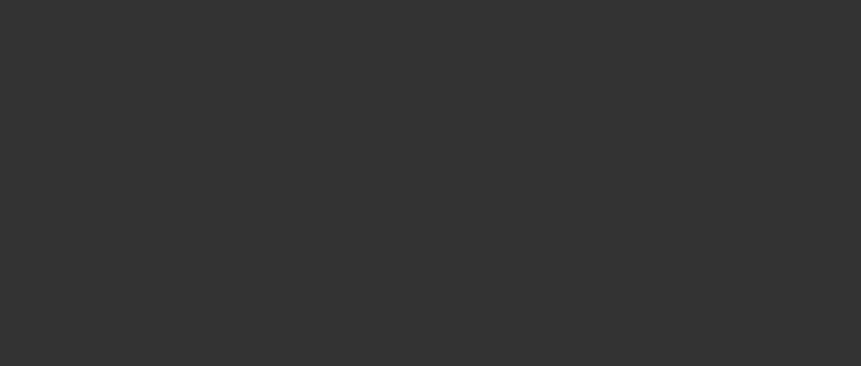
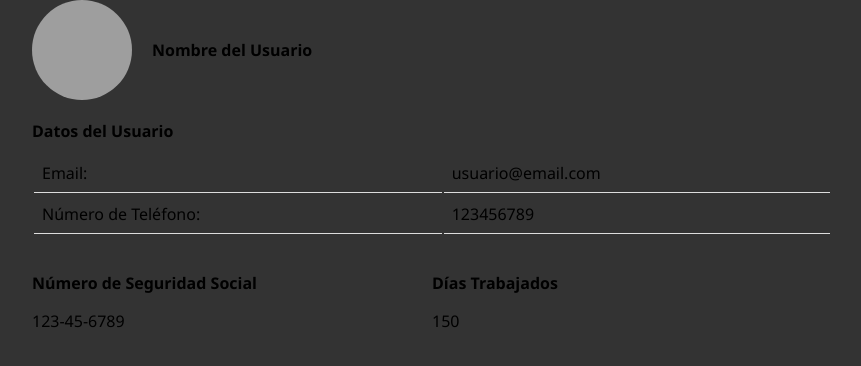
Before and after one commit to SyTW2324/E02, a Vue app in the folder labRecApp/frontend/: page /profile in a window 1280 px wide. Before the commit this address had no page. Shown: the top 366 px of the page, without its empty margins (208-1069 px from the left). Built offline with nearby package versions, Linux system fonts and the light colour scheme; grey boxes are pictures that could not be loaded.

Commit message:
Se añade la vista para el perfil de usuario

```diff
--- a/labRecApp/frontend/src/router/index.ts
+++ b/labRecApp/frontend/src/router/index.ts
@@ -36,6 +36,13 @@ const router = createRouter({
       component: () => import('../views/mainPage.vue'),
       meta: { requiresAuth: true },
       beforeEnter: authorizationGuard
+    },
+    {
+      path: '/profile',
+      name: 'profile',
+      component: () => import('../views/userProfile.vue'),
+      meta: { requiresAuth: true },
+      beforeEnter: authorizationGuard
     }
   ]
 })
--- /dev/null
+++ b/labRecApp/frontend/src/views/userProfile.vue
@@ -0,0 +1,114 @@
+<template>
+    <div class="user-profile">
+        <div class="profile-header">
+            <img :src="user.photo" alt="User Photo" class="profile-photo" />
+            <div class="user-info">
+                <h2>{{ user.fullName }}</h2>
+            </div>
+        </div>
+
+        <div class="profile-details">
+            <h3>Datos del Usuario</h3>
+            <table>
+                <tr>
+                    <td>Email:</td>
+                    <td>{{ user.email }}</td>
+                </tr>
+                <tr>
+                    <td>Número de Teléfono:</td>
+                    <td>{{ user.phoneNumber }}</td>
+                </tr>
+                <!-- Agrega más filas según los datos que desees mostrar -->
+            </table>
+        </div>
+
+        <div class="extra-info-panel">
+            <div class="panel-item">
+                <h3>Número de Seguridad Social</h3>
+                <p>{{ user.socialSecurityNumber }}</p>
+            </div>
+            <div class="panel-item">
+                <h3>Días Trabajados</h3>
+                <p>{{ user.workingDays }}</p>
+            </div>
+            <!-- Agrega más paneles según la información adicional que desees mostrar -->
+        </div>
+    </div>
+</template>
+
+<script lang="ts">
+export default {
+    data() {
+        return {
+            user: {
+                photo: 'ruta/a/la/foto.jpg',
+                fullName: 'Nombre del Usuario',
+                email: 'usuario@email.com',
+                phoneNumber: '123456789',
+                socialSecurityNumber: '123-45-6789',
+                workingDays: 150,
+                // Agrega más propiedades según los datos del usuario
+            },
+        };
+    },
+};
+</script>
+
+<style scoped>
+.user-profile {
+    max-width: 800px;
+    margin: 0 auto;
+}
+
+.profile-header {
+    display: flex;
+    align-items: center;
+}
+
+.profile-photo {
+    border-radius: 50%;
+    width: 100px;
+    height: 100px;
+    margin-right: 20px;
+}
+
+.user-info {
+    h2 {
+        margin: 0;
+    }
+}
+
+.profile-details {
+    margin-top: 20px;
+
+    h3 {
+        margin-bottom: 10px;
+    }
+
+    table {
+        width: 100%;
+
+        tr {
+            td {
+                padding: 8px;
+                border-bottom: 1px solid #ddd;
+            }
+        }
+    }
+}
+
+.extra-info-panel {
+    display: flex;
+    justify-content: space-between;
+    margin-top: 20px;
+
+    .panel-item {
+        flex: 1;
+        margin-right: 20px;
+
+        h3 {
+            margin-bottom: 10px;
+        }
+    }
+}
+</style>
```
